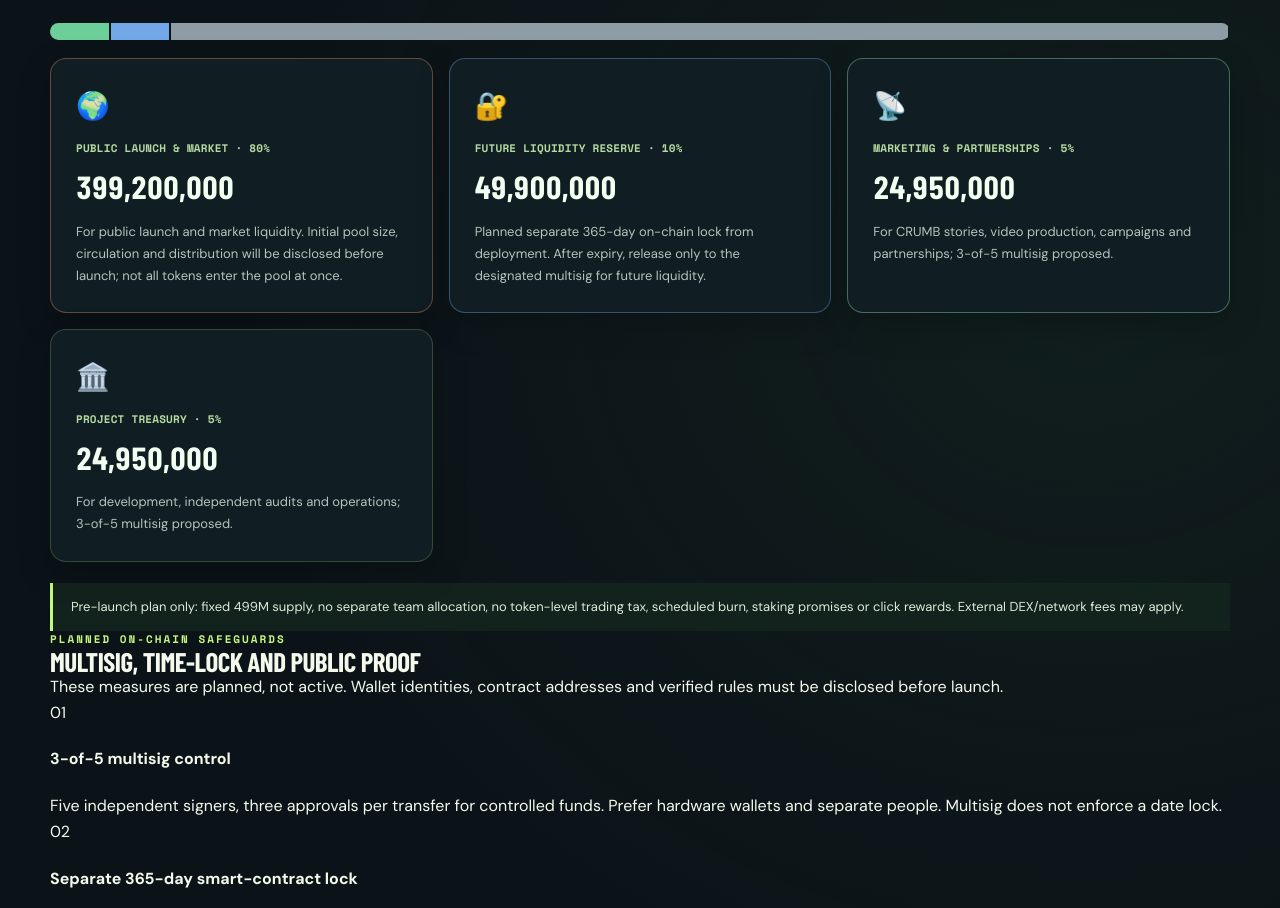
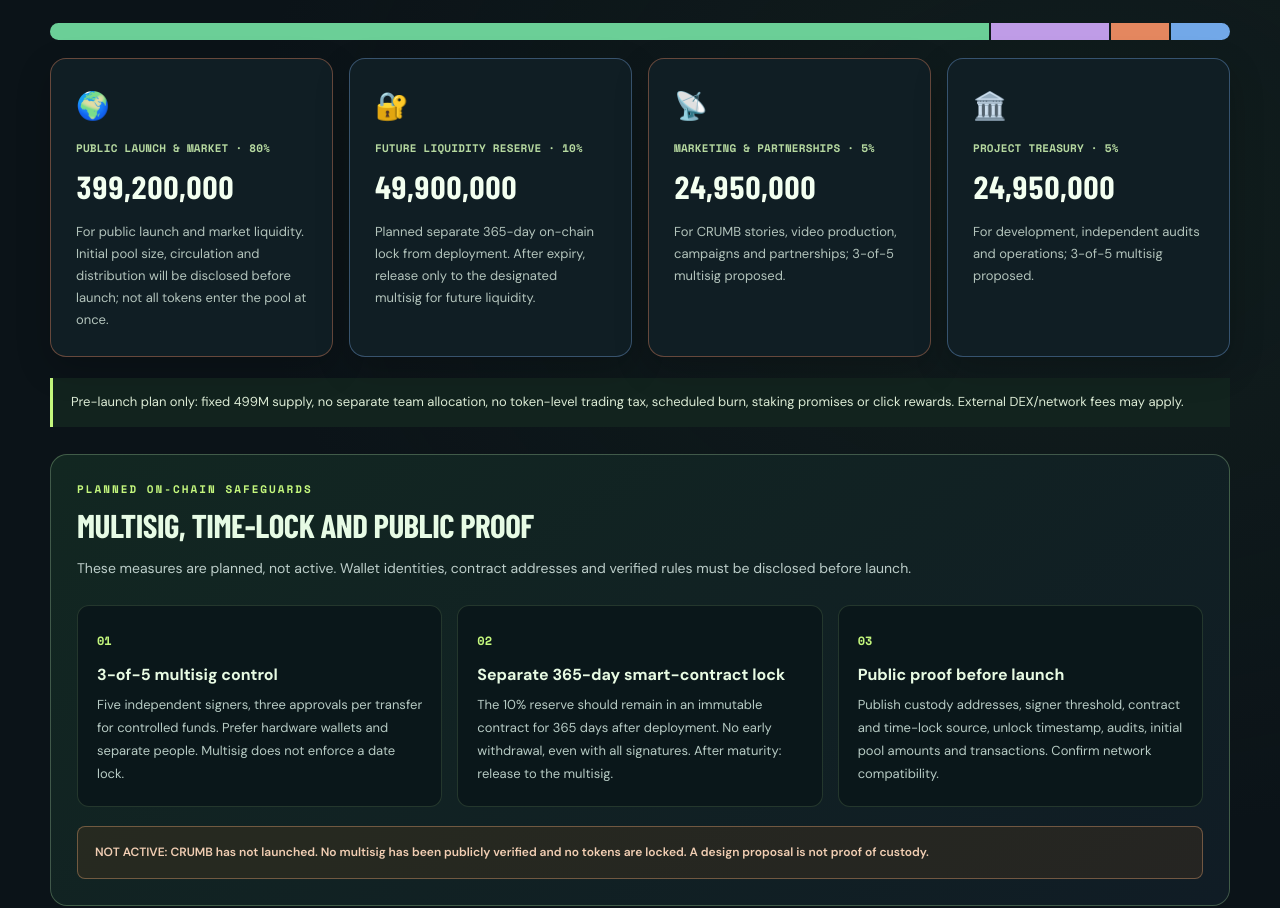
Before and after one commit to supportmeetmono-prog/Crumb, a website: page index.html in a window 1280 px wide. Shown: the part 5402-6310 px from the top of the page. Drawn offline with nearby package versions, Linux system fonts and the light colour scheme; no server answers; a web font is replaced by a local one.

Commit message:
feat(tokenomics): publish 80/10/5/5 plan, multisig explanations and nine translations

```diff
--- a/assets/app.css
+++ b/assets/app.css
@@ -156,3 +156,24 @@
       .logcard.three::before{background:radial-gradient(circle at 93% 0%,#579fdb40,transparent 50%),linear-gradient(#17232211,#060b11dd)}
     }
     @media(prefers-reduced-motion:reduce){*,*::before,*::after{scroll-behavior:auto!important;animation-duration:.01ms!important;transition-duration:.01ms!important}}
+
+/* Four-way token allocation; preserve responsive mobile layout. */
+.allocation-track-four span:nth-child(1){width:80%;background:#6bcf97}
+.allocation-track-four span:nth-child(2){width:10%;background:#bf9ce7}
+.allocation-track-four span:nth-child(3){width:5%;background:#e4875f}
+.allocation-track-four span:nth-child(4){width:5%;background:#72a8e8}
+.allocation-grid-four{grid-template-columns:repeat(4,minmax(0,1fr))}
+.allocation-grid-four .allocation-card{grid-column:auto}
+.allocation-grid-four .allocation-card:nth-child(3){border-color:#e4875f67}
+.allocation-grid-four .allocation-card:nth-child(4){border-color:#72a8e862}
+.token-security{margin-top:27px;padding:26px;border:1px solid #a9d89e50;border-radius:17px;background:linear-gradient(145deg,#122721,#101c25)}
+.token-security h3{margin:10px 0 12px;font:800 clamp(23px,3vw,33px)/1.15 'Barlow Condensed',sans-serif;color:#e7fbe5}
+.token-security-intro{font-size:14px;line-height:1.7;color:#bdceca;max-width:950px}
+.token-security-grid{display:grid;grid-template-columns:repeat(3,minmax(0,1fr));gap:15px;margin-top:24px}
+.token-security-step{padding:21px 19px;border-radius:12px;background:#0a171a;border:1px solid #b5e89927}
+.token-security-number{font:700 12px 'Space Mono',monospace;color:var(--mint)}
+.token-security-step h4{font:700 16px/1.3 'DM Sans',sans-serif;margin:12px 0 9px;color:#e8fbe3}
+.token-security-step p{font:400 13px/1.75 'DM Sans',sans-serif;color:#b7cbc4}
+.token-security-pending{border:1px solid #e6a47165;color:#f1ceb3;background:#6d421b3b;padding:15px 17px;border-radius:8px;margin-top:19px;font:600 12px/1.7 'DM Sans',sans-serif}
+@media(max-width:1050px){.allocation-grid-four{grid-template-columns:repeat(2,minmax(0,1fr))}.token-security-grid{grid-template-columns:1fr}}
+@media(max-width:610px){.allocation-grid-four{grid-template-columns:1fr}.token-security{padding:18px}.token-security-step{padding:17px}}
```
